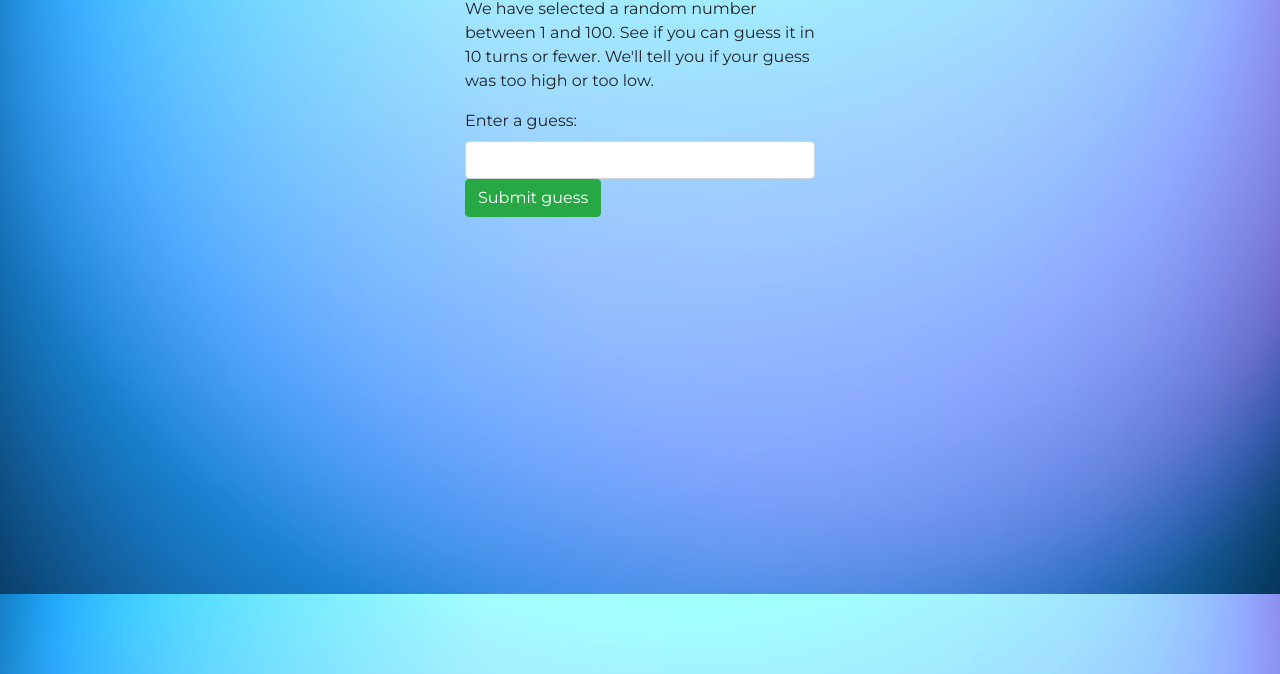
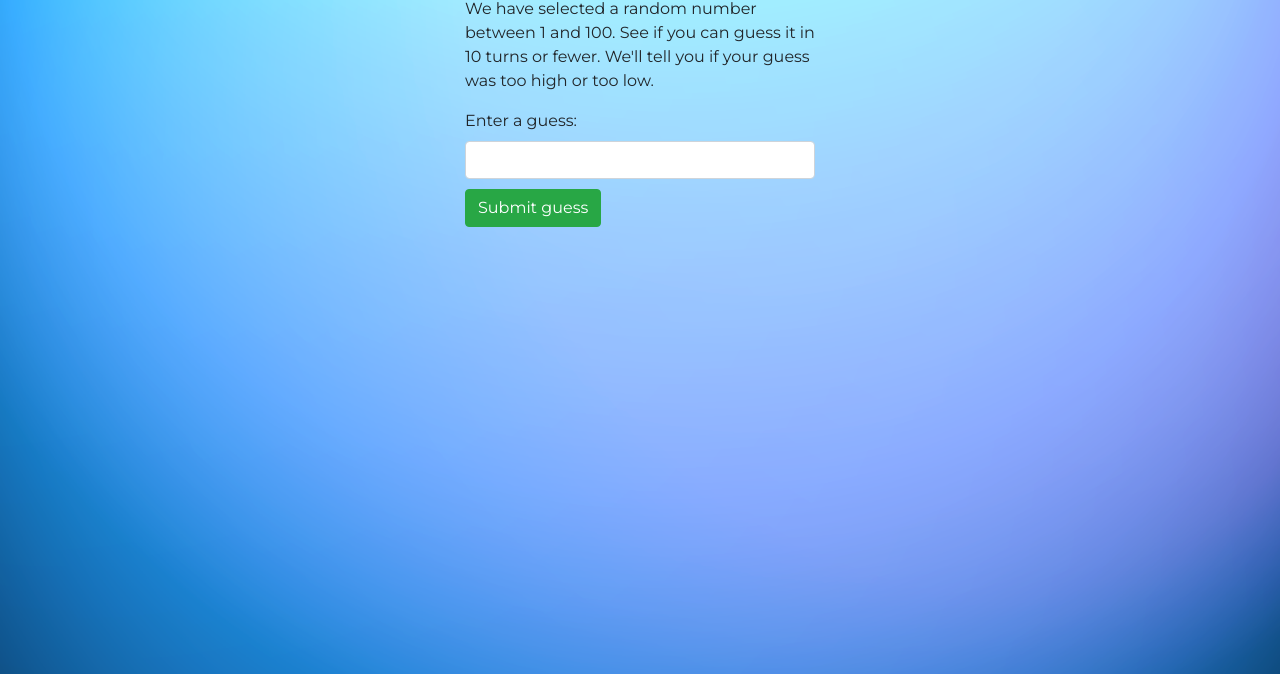
Before and after one commit to Meraj-Kazi/Guess-What, a website: page Number Guessing Game/index.html in a window 1280 px wide. Shown: the part 126-800 px from the top of the page. Drawn offline with Linux system fonts and the light colour scheme.

Commit message:
css addition

```diff
--- a/Number Guessing Game/custom.js
+++ b/Number Guessing Game/custom.js
@@ -28,9 +28,9 @@ if (userGuess === randomNumber) {
     } else {
         lastResult.textContent = 'Wrong!';
         lastResult.style.backgroundColor = 'red';
-  if(userGuess < randomNumber) {
+        if (userGuess < randomNumber) {
             lowOrHi.textContent = 'Last guess was too low!';
-  } else if(userGuess > randomNumber) {
+        } else if (userGuess > randomNumber) {
             lowOrHi.textContent = 'Last guess was too high!';
         }
     }
@@ -47,6 +47,7 @@ guessField.disabled = true;
     guessSubmit.disabled = true;
     resetButton = document.createElement('button');
     resetButton.textContent = 'Start new game';
+    resetButton.classList.add('btn', 'btn-warning');
     document.body.append(resetButton);
     resetButton.addEventListener('click', resetGame);
 }
@@ -55,7 +56,7 @@ function resetGame() {
     guessCount = 1;
 
     const resetParas = document.querySelectorAll('.resultParas p');
-for (let i = 0 ; i < resetParas.length ; i++) {
+    for (let i = 0; i < resetParas.length; i++) {
         resetParas[i].textContent = '';
     }
 
--- a/Number Guessing Game/index.html
+++ b/Number Guessing Game/index.html
@@ -32,7 +32,7 @@
                     <div class="form form-group">
                         <label for="guessField">Enter a guess: </label>
                         <input type="text" id="guessField" class="form-control guessField">
-                        <input type="submit" value="Submit guess" class="btn btn-success guessSubmit">
+                        <input type="submit" value="Submit guess" class="btn btn-success guessSubmit btn-1">
                     </div>
 
                     <div class="resultParas">
--- a/Number Guessing Game/style.css
+++ b/Number Guessing Game/style.css
@@ -1,6 +1,7 @@
 @import url('https://fonts.googleapis.com/css2?family=Montserrat:ital,wght@0,100;0,200;0,300;0,400;0,500;0,600;0,700;0,800;0,900;1,100;1,200;1,300;1,400;1,500;1,600;1,700;1,800;1,900&display=swap');
 body {
-    background-image: url(img/background-1.png);
+    /* background-image: url(img/background-1.png); */
+    background: url('img/background-1.png') no-repeat center center fixed;
     -webkit-background-size: cover;
     -moz-background-size: cover;
     background-size: cover;
@@ -12,3 +13,23 @@ body {
     color: white;
     padding: 3px;
 }
+
+.cus-margin-1 {
+    margin-top: 200px;
+}
+
+@media screen and (min-width: 360px) {
+    .cus-margin-1 {
+        margin-top: 100px;
+    }
+}
+
+@media screen and (min-width: 320px) {
+    .cus-margin-1 {
+        margin-top: 0px;
+    }
+}
+
+.btn-1 {
+    margin-top: 10px;
+}
```
Also changed, not shown: 1 other file. Lines whose indentation alone changed are shown as unchanged.
